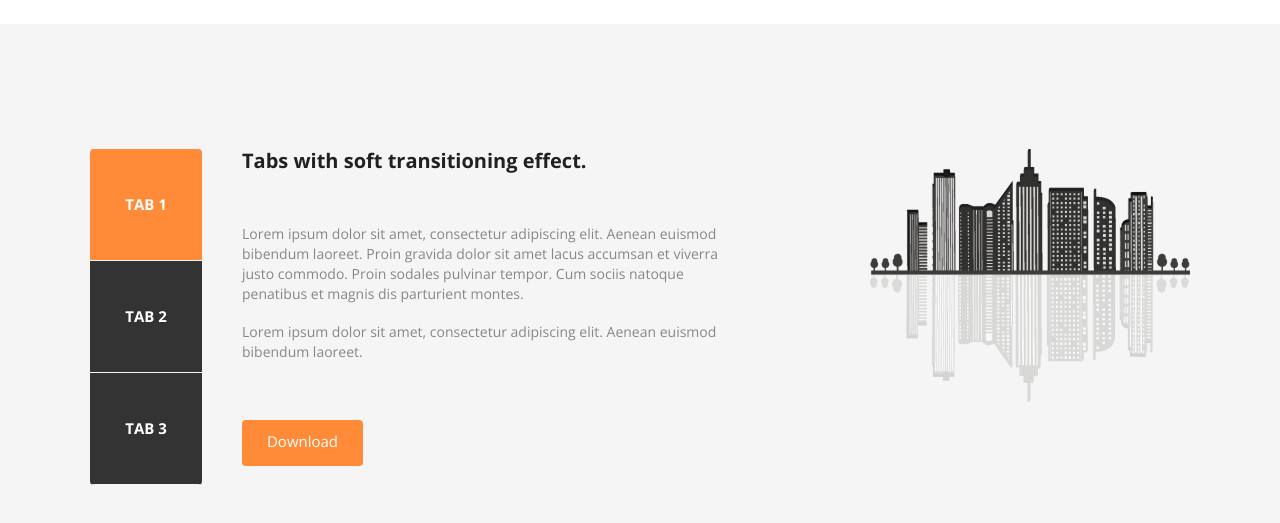
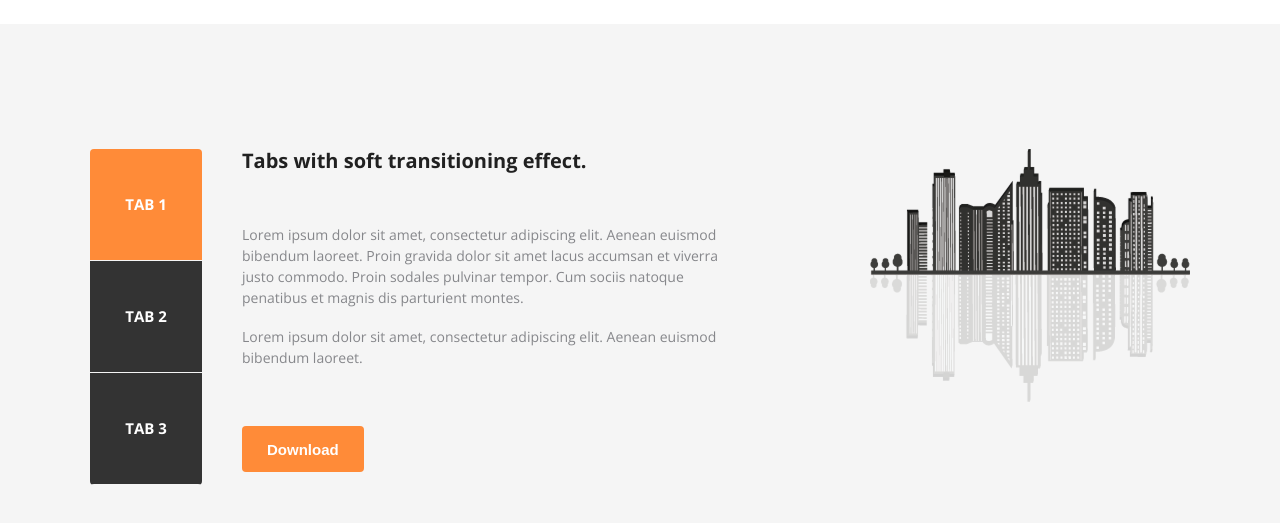
Before and after one commit to DanilovOV/AXIT-landing, a website: page src/index.html in a window 1280 px wide. Shown: the part 679-1202 px from the top of the page. Drawn offline with nearby package versions, Linux system fonts and the light colour scheme; files that its build step writes are made by us from their sources.

Commit message:
ref: tabs section

```diff
--- a/src/index.html
+++ b/src/index.html
@@ -118,7 +118,7 @@
                                     euismod bibendum laoreet.
                                 </p>
                             </div>
-                            <div class="tabs__button">Download</div>
+                            <button class="tabs__button">Download</button>
                         </div>
                         <div class="tabs__images">
                             <img src="images/tabsIMG.png" class="tabs__image js-tab-image">
--- a/src/styles/pages/_main.scss
+++ b/src/styles/pages/_main.scss
@@ -272,17 +272,17 @@ button {
 
     // .tabs__title
     &__title {
+        padding-bottom: 52px;
+        color: $grey-900;
         font-size: 20px;
         font-weight: 700;
-        color: $grey-900;
-        padding-bottom: 52px;
     }
 
     // .tabs__text
     &__text {
+        color: $grey-400;
         font-size: 14px;
-        line-height: 20px;
-        color: $grey-400;
+        line-height: 1.5;
 
         p {
             padding-bottom: 18px;
@@ -291,18 +291,19 @@ button {
 
     // .tabs__button
     &__button {
+        height: 46px;
+        margin-top: 40px;
+        padding: 10px 25px;
+        background: $orange-400;
+        border-radius: 4px;
+        color: $white;
         font-size: 15px;
-        line-height: 42px;
-        color: $white;
-        background-color: $orange-400;
-        width: 121px;
-        height: 46px;
         text-align: center;
-        border-radius: 4px;
-        margin: 40px 0 0 0;
+        transition: all .3s ease;
 
         &:hover {
-            box-shadow: 0 0 5px $grey-900;
+            background: $orange-300;
+            box-shadow: 2px 3px 4px rgba(0, 0, 0, .3);
         }
     }
 
@@ -324,7 +325,6 @@ button {
     // .tabs__image
     &__image {
         width: 100%;
-        object-fit: cover;
     }
 }
 
```
